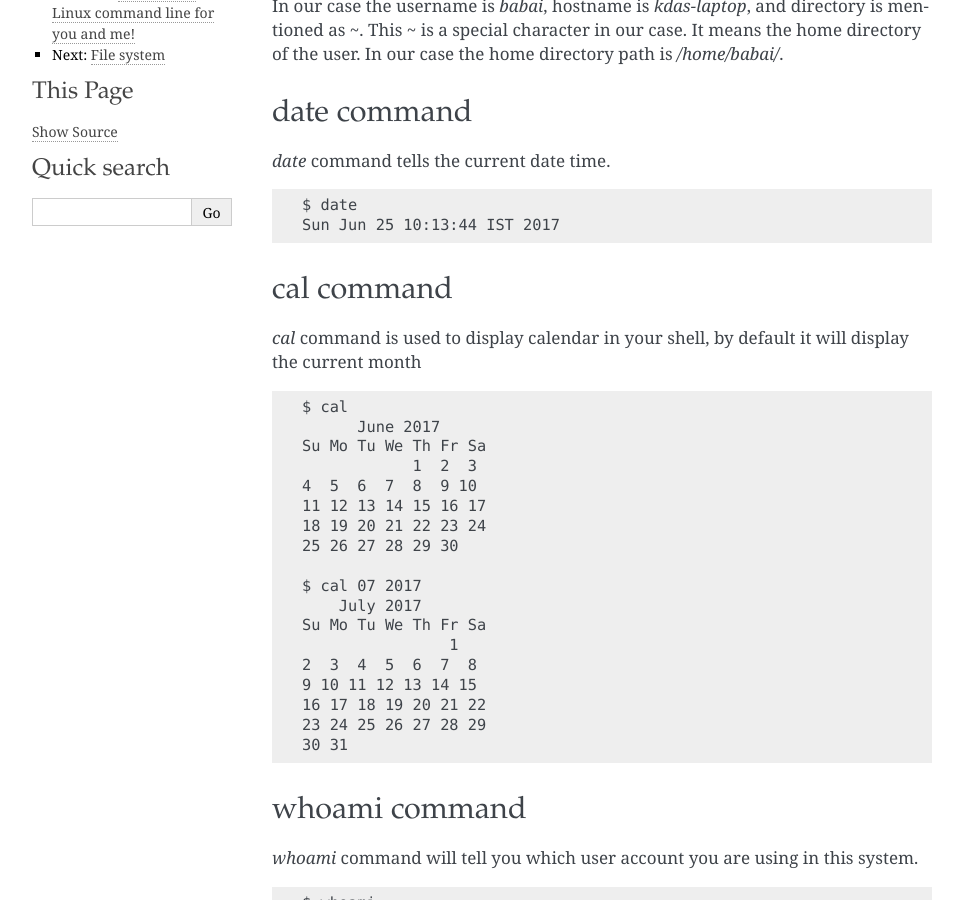
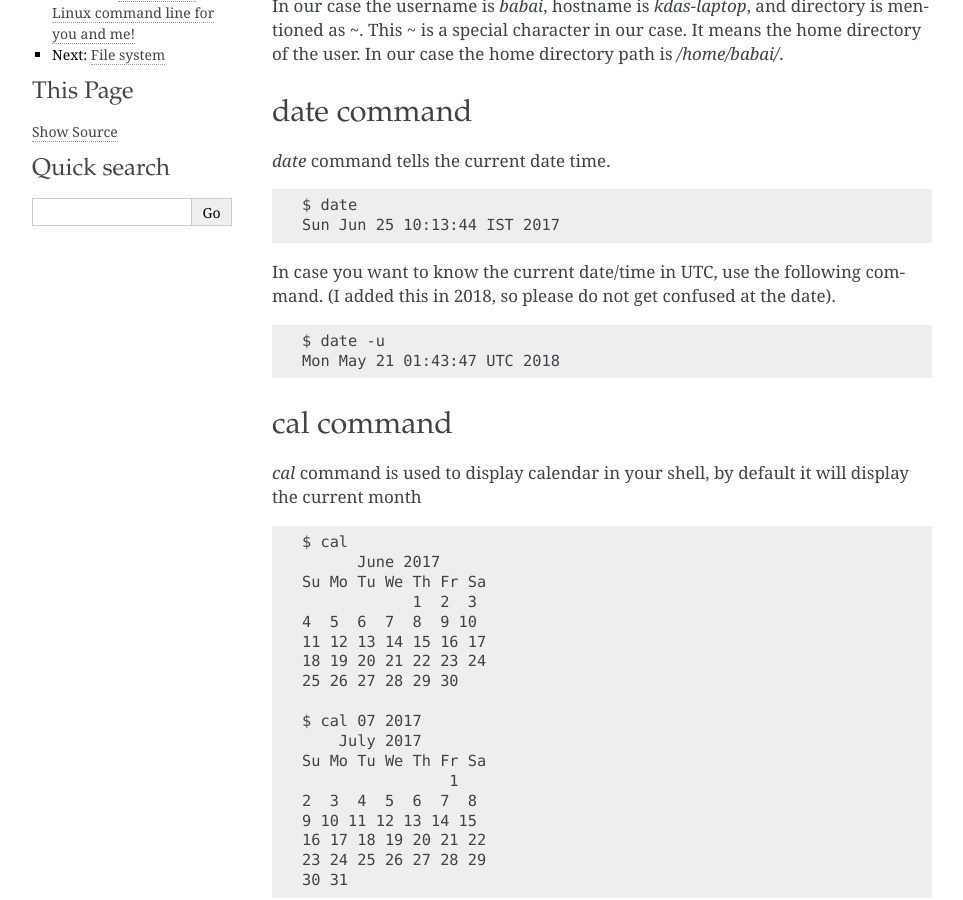
Before and after one commit to kushaldas/lym, a Sphinx documentation site: the page built from docs/startingcommands.rst, in a window 1280 px wide and 900 px high, scrolled down 923 px. Shown: the whole window, without its empty margins (148-1111 px from the left). Built offline with Sphinx 7.4.7, drawn with Linux system fonts in a browser that asks for light colours; a script that is not in the unit is left out.

Commit message:
Shows date in UTC

```diff
--- a/docs/startingcommands.rst
+++ b/docs/startingcommands.rst
@@ -36,6 +36,14 @@ date command
 
     $ date
     Sun Jun 25 10:13:44 IST 2017
+
+In case you want to know the current date/time in UTC, use the following command.
+(I added this in 2018, so please do not get confused at the date).
+
+::
+
+    $ date -u
+    Mon May 21 01:43:47 UTC 2018
 
 cal command
 ------------
```
